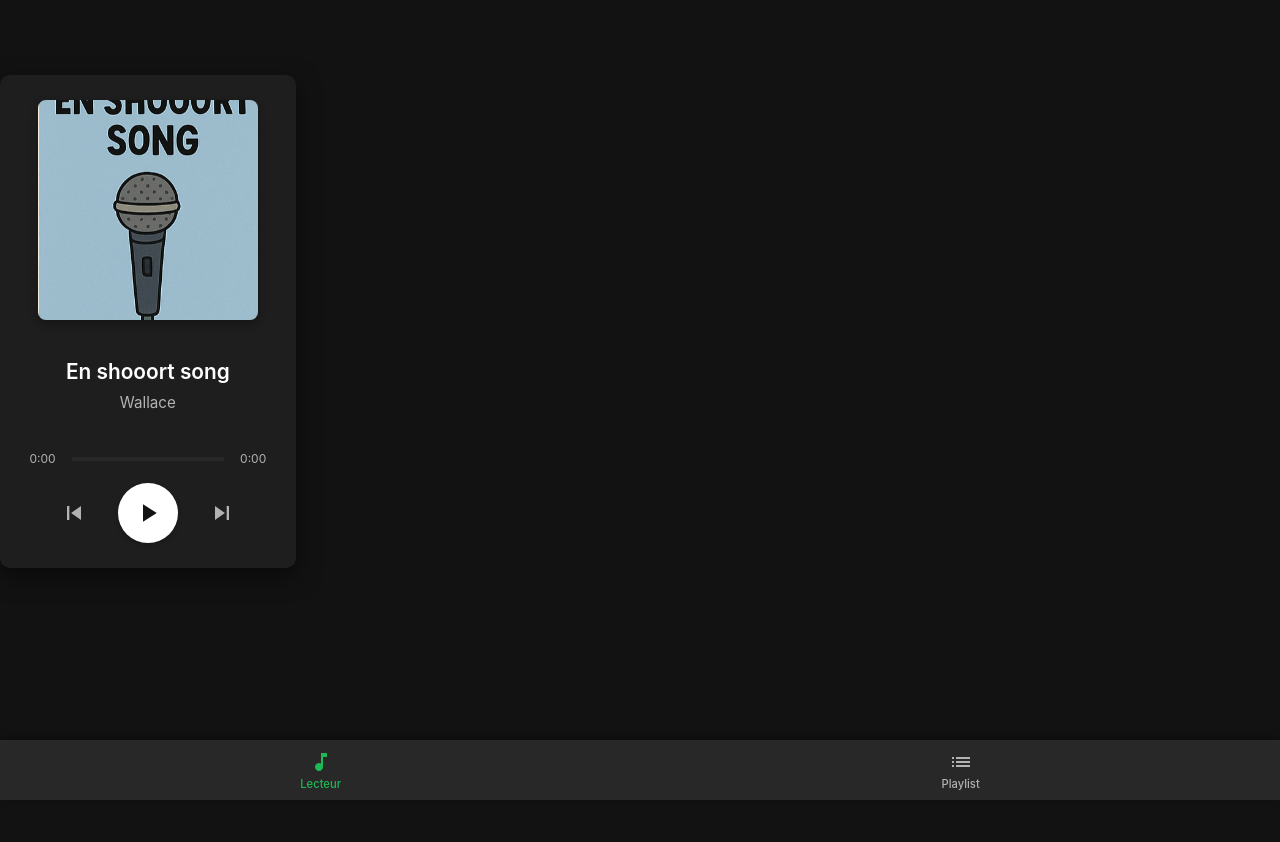
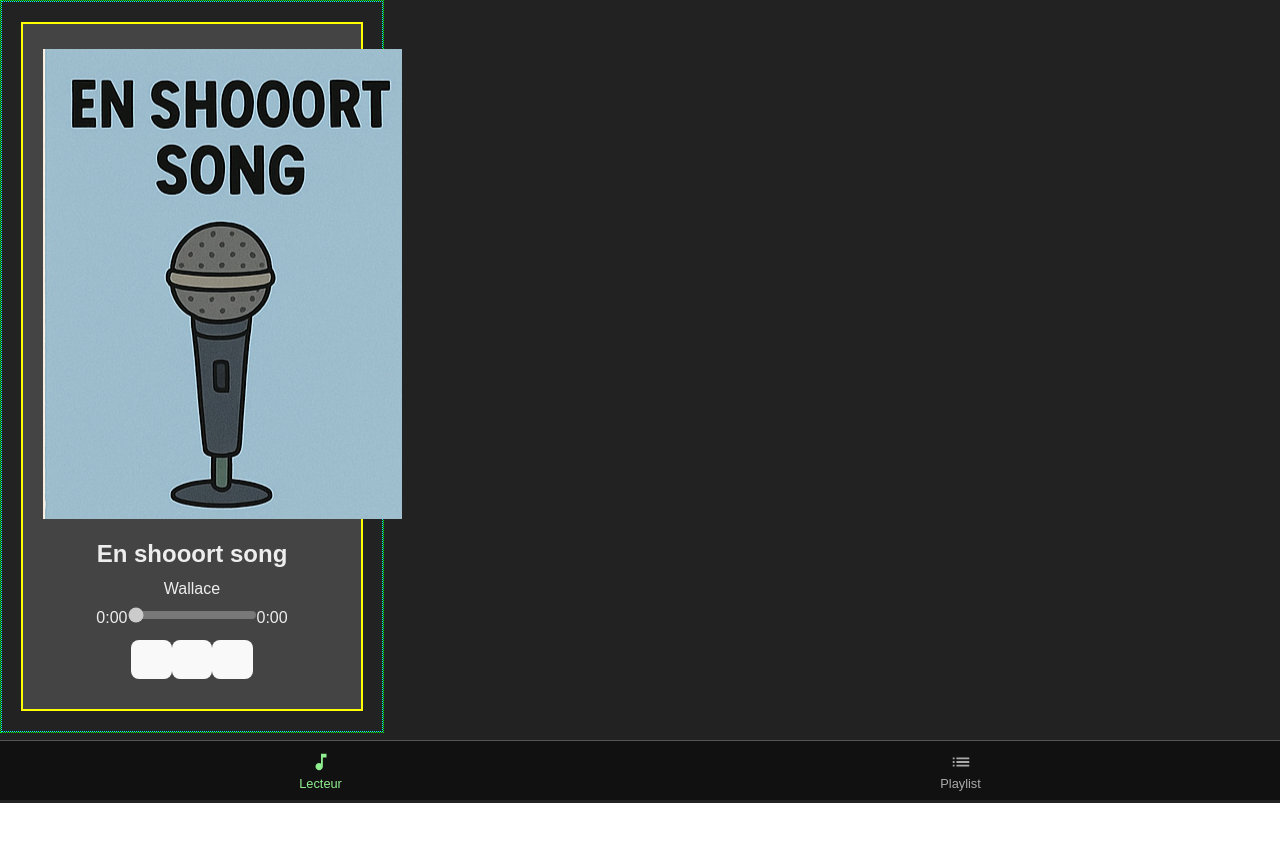
Before and after one commit to WallaceLaMenace/mon_lecteur_musical, a React (Vite) app: page / in a window 1280 px wide. Shown: the top 842 px of the page. After the commit the page ends 803 px from the top, so only its background shows below. Built offline with nearby package versions, Linux system fonts and the light colour scheme.

Commit message:
test minimal centrage

```diff
--- a/src/App.css
+++ b/src/App.css
@@ -1,352 +1,100 @@
-/* src/App.css */
+/* src/App.css - VERSION MINIMALE POUR TESTER LE CENTRAGE */
 
-/* Variables de couleur */
-:root {
-  --spotify-black: #121212;
-  --spotify-dark-gray: #1e1e1e;
-  --spotify-gray: #282828;
-  --spotify-light-gray: #b3b3b3;
-  --spotify-white: #ffffff;
-  --spotify-green: #1DB954;
+/* Reset simple et box-sizing */
+* {
+  box-sizing: border-box;
+  margin: 0;
+  padding: 0;
 }
 
 body {
-  font-family: -apple-system, BlinkMacSystemFont, 'Segoe UI', Roboto, Oxygen, Ubuntu, Cantarell, 'Open Sans', 'Helvetica Neue', sans-serif;
-  background-color: var(--spotify-black);
-  color: var(--spotify-white);
-  /* Retiré display:flex et align/justify-items d'ici, géré par app-wrapper */
+  font-family: sans-serif; /* Police simple par défaut */
+  background-color: #222; /* Fond sombre simple */
+  color: #eee; /* Texte clair simple */
   min-height: 100vh;
-  margin: 0;
-  /* Important: Espace en bas pour la barre de navigation fixe */
-  padding-bottom: 70px; /* Hauteur de la barre + un peu de marge */
+  /* Espace en bas pour la barre de navigation fixe */
+  padding-bottom: 70px; /* Hauteur de la nav + marge */
 }
 
 /* Conteneur global */
 .app-wrapper {
   width: 100%;
   display: flex;
-  flex-direction: column; /* Aligne le contenu et la nav verticalement */
-  min-height: calc(100vh - 70px); /* Hauteur minimum pour le contenu au-dessus de la nav */
+  flex-direction: column;
+  min-height: calc(100vh - 70px);
+  border: 1px dotted lime; /* Bordure pour visualiser */
 }
 
-/* Conteneur du contenu principal (lecteur ou liste) */
+/* Conteneur du contenu principal */
 .main-content {
-  display: grid;
-  place-items: center;
-  padding: 20px 0; /* Ajoute un peu d'air en haut/bas */
+  width: 100%;
+  display: grid;          /* Utilise Grid */
+  place-items: center;  /* Centre l'enfant horizontalement et verticalement */
+  flex-grow: 1;           /* Prend la hauteur disponible */
+  padding: 20px 0;
+  border: 1px dotted cyan; /* Bordure pour visualiser */
 }
 
 /* Conteneur de la vue Lecteur */
 .player-container {
-  background-color: var(--spotify-dark-gray);
-  padding: 25px;
-  border-radius: 10px;
-  box-shadow: 0 8px 24px rgba(0, 0, 0, 0.5);
-  text-align: center;
   width: 90%;
-  max-width: 380px;
-  display: flex;
-  flex-direction: column;
-  align-items: center;
-  /* Retiré : position: relative; et padding-top: 50px; */
-  margin-top: 20px;    /* Marge en haut */
-  margin-bottom: 20px; /* Marge en bas */
-  margin-left: auto;   /* Marge gauche automatique */
-  margin-right: auto;  /* Marge droite automatique */
+  max-width: 380px;      /* Largeur limitée */
+  padding: 20px;         /* Padding intérieur */
+  border: 2px solid yellow; /* Bordure pour visualiser */
+  background-color: #444; /* Fond simple pour le voir */
+  text-align: center;      /* Centre le texte à l'intérieur */
+  /* margin: auto; est inutile si place-items: center fonctionne sur le parent */
 }
 
-.cover-art img {
-  width: 220px;
-  height: 220px;
-  object-fit: cover;
-  border-radius: 8px;
-  margin-bottom: 20px;
-  box-shadow: 0 4px 10px rgba(0,0,0, 0.3);
-}
-
-.track-info h2 {
-  margin: 10px 0 5px;
-  font-size: 1.3em;
-  color: var(--spotify-white);
-  font-weight: 600;
-}
-
-.track-info p {
-  margin: 0 0 20px;
-  font-size: 0.95em;
-  color: var(--spotify-light-gray);
-}
-
-/* Zone des contrôles dans la vue Lecteur */
-.player-controls-area {
-    width: 100%;
-    margin-top: 15px; /* Espace au dessus de la barre de progression */
-}
-
-.progress-bar {
-  width: 100%;
-  display: flex;
-  align-items: center;
-  justify-content: space-between;
-  margin-bottom: 10px;
-  gap: 10px;
-}
-
-.progress-bar input[type="range"] {
-  flex-grow: 1;
-  cursor: pointer;
-  height: 4px;
-  background: var(--spotify-gray);
-  border-radius: 5px;
-  appearance: none;
-  -webkit-appearance: none;
-  outline: none;
-}
-
-.progress-bar input[type="range"]::-webkit-slider-runnable-track {
-  height: 4px;
-  border-radius: 5px;
-  background: linear-gradient(to right, var(--spotify-green) 0%, var(--spotify-green) var(--progress-percent, 0%), var(--spotify-gray) var(--progress-percent, 0%), var(--spotify-gray) 100%);
-}
-
-.progress-bar input[type="range"]::-moz-range-progress {
-  background-color: var(--spotify-green);
-  height: 4px;
-  border-radius: 5px;
-}
-.progress-bar input[type="range"]::-moz-range-track {
-  background-color: var(--spotify-gray);
-  height: 4px;
-  border-radius: 5px;
-}
-
-.progress-bar input[type="range"]::-webkit-slider-thumb {
-  appearance: none;
-  -webkit-appearance: none;
-  width: 14px;
-  height: 14px;
-  background: var(--spotify-white);
-  border-radius: 50%;
-  cursor: pointer;
-  margin-top: -5px;
-  box-shadow: 0 1px 3px rgba(0,0,0,0.3);
-  opacity: 0;
-  transition: opacity 0.2s ease-in-out;
-}
-.progress-bar input[type="range"]::-moz-range-thumb {
-  width: 14px;
-  height: 14px;
-  background: var(--spotify-white);
-  border-radius: 50%;
-  cursor: pointer;
-  border: none;
-  opacity: 0;
-  transition: opacity 0.2s ease-in-out;
-}
-
-.progress-bar:hover input[type="range"]::-webkit-slider-thumb,
-.progress-bar input[type="range"]:focus::-webkit-slider-thumb {
-  opacity: 1;
-}
-.progress-bar:hover input[type="range"]::-moz-range-thumb,
-.progress-bar input[type="range"]:focus::-moz-range-thumb {
-  opacity: 1;
-}
-
-.progress-bar span {
-  font-size: 0.75em;
-  color: var(--spotify-light-gray);
-  min-width: 35px;
-  text-align: center;
-}
-
-/* Styles des boutons Préc/Suivant/Play */
-.controls {
-  display: flex;
-  justify-content: center;
-  align-items: center;
-  gap: 25px;
-  margin-top: 15px;
-  width: 100%;
-}
-
-.controls button {
-  background: none;
-  border: none;
-  color: var(--spotify-light-gray);
-  cursor: pointer;
-  padding: 5px;
-  transition: color 0.2s ease, transform 0.1s ease;
-  display: flex;
-  justify-content: center;
-  align-items: center;
-}
-
-/* Taille icônes Précédent / Suivant */
-.controls button:not(.play-pause-btn) svg {
-  width: 28px; /* Taille ajustée comme demandé */
-  height: 28px;
-  fill: currentColor;
-}
-
-/* Correction de l'erreur de syntaxe ici (accolade manquante) */
-.controls button:hover:not(:disabled) {
-  color: var(--spotify-white);
-} /* <<-- Accolade fermante ajoutée ici */
-
-.controls button:active:not(:disabled) {
-  transform: scale(0.92);
-}
-
-.controls button:disabled {
-  color: var(--spotify-gray);
-  cursor: not-allowed;
-}
-
-/* Style spécifique bouton Play/Pause (Vérifier/Ajuster tailles) */
-.controls .play-pause-btn {
-  background-color: var(--spotify-white);
-  color: var(--spotify-black);
-  border-radius: 50%;
-  width: 60px;  /* Taille comme demandé */
-  height: 60px; /* Taille comme demandé */
-  box-shadow: 0 2px 5px rgba(0,0,0,0.2);
-  transition: background-color 0.2s ease, transform 0.1s ease;
-  display: flex; /* Assure centrage SVG */
-  justify-content: center;
-  align-items: center;
-}
-
-.controls .play-pause-btn svg {
-  width: 30px; /* Taille SVG dans Play/Pause */
-  height: 30px;
-  fill: var(--spotify-black);
-}
-
-.controls .play-pause-btn:hover:not(:disabled) {
-  background-color: #f0f0f0;
-  color: var(--spotify-black);
-  transform: scale(1.05);
-}
-.controls .play-pause-btn:active:not(:disabled) {
-  transform: scale(0.95);
-  background-color: #e0e0e0;
-}
-
-/* --- STYLES POUR LA VUE LISTE --- */
-
-/* Conteneur spécifique pour la vue playlist */
+/* Conteneur de la vue Playlist */
 .playlist-view-container {
   width: 90%;
-  max-width: 500px; /* Peut être plus large que le lecteur */
-  padding: 0 10px; /* Ajuste le padding si nécessaire */
-  /* Pas de fond spécifique, prend celui du body */
+  max-width: 500px;      /* Largeur limitée */
+  padding: 20px;
+  border: 2px solid magenta;/* Bordure pour visualiser */
+  background-color: #333;  /* Fond simple pour le voir */
+  text-align: center;
+  /* Styles pour la liste à l'intérieur (basique) */
 }
-
-.playlist-title {
-  color: var(--spotify-white);
-  font-size: 1.2em;
-  margin-top: 0; /* Pas de marge haute si c'est le premier élément */
-  margin-bottom: 15px;
-  font-weight: 600;
-  width: 100%;
-  text-align: center;
+.playlist-view-container .playlist-list {
+  max-height: calc(100vh - 200px); /* Hauteur max basique */
+  overflow-y: auto;
+  text-align: left; /* Aligner le texte de la liste à gauche */
+  border: 1px solid white; /* Voir la zone de liste */
+  margin-top: 10px;
 }
-
-.playlist-list {
-  width: 100%;
-  max-height: calc(100vh - 140px); /* Hauteur = hauteur écran - padding body - hauteur nav - marge titre */
-  overflow-y: auto;
-  scrollbar-width: thin;
-  scrollbar-color: var(--spotify-gray) transparent;
+.playlist-view-container .playlist-item {
+  padding: 5px;
+  border-bottom: 1px solid #555;
+  cursor: pointer;
 }
-.playlist-list::-webkit-scrollbar { width: 8px; }
-.playlist-list::-webkit-scrollbar-track { background: transparent; }
-.playlist-list::-webkit-scrollbar-thumb { background-color: var(--spotify-gray); border-radius: 4px; }
-
-.playlist-item {
-  display: flex;
-  align-items: center;
-  padding: 8px 10px;
-  margin-bottom: 5px;
-  cursor: pointer;
-  border-radius: 4px;
-  transition: background-color 0.2s ease;
-  text-align: left;
+.playlist-view-container .playlist-item:hover {
+  background-color: #555;
 }
-
-.playlist-item:hover { background-color: var(--spotify-gray); }
-
-.playlist-item.playing { background-color: rgba(40, 40, 40, 0.8); }
-
-.playlist-item-cover {
-  width: 40px;
-  height: 40px;
-  object-fit: cover;
-  border-radius: 4px;
-  margin-right: 12px;
-  flex-shrink: 0;
-}
-
-.playlist-item-info {
-  display: flex;
-  flex-direction: column;
-  flex-grow: 1;
-  overflow: hidden;
-}
-
-.playlist-item-title {
-  color: var(--spotify-white);
-  font-size: 0.9em;
-  font-weight: 500;
-  white-space: nowrap;
-  overflow: hidden;
-  text-overflow: ellipsis;
-}
-
-.playlist-item-artist {
-  color: var(--spotify-light-gray);
-  font-size: 0.8em;
-  white-space: nowrap;
-  overflow: hidden;
-  text-overflow: ellipsis;
-}
-
-.playing-indicator {
-  width: 20px;
-  height: 20px;
-  margin-left: 10px;
-  flex-shrink: 0;
-}
-.playing-indicator.paused path { fill: var(--spotify-light-gray); }
-
-.playlist-empty {
-  color: var(--spotify-light-gray);
-  padding: 20px;
-  text-align: center;
+.playlist-view-container .playlist-item-cover {
+  display: none; /* Masquer l'image pour ce test minimal */
 }
 
 
-/* --- NOUVEAUX STYLES POUR LA NAVIGATION EN BAS --- */
-
+/* Barre de navigation en bas */
 .bottom-nav {
   position: fixed;
   bottom: 0;
   left: 0;
   width: 100%;
   height: 60px;
-  background-color: var(--spotify-gray);
+  background-color: #111; /* Fond très sombre */
   display: flex;
   justify-content: space-around;
   align-items: center;
-  box-shadow: 0 -2px 10px rgba(0, 0, 0, 0.3);
+  border-top: 1px solid #555; /* Ligne de séparation */
   z-index: 100;
 }
 
 .nav-button {
   background: none;
   border: none;
-  color: var(--spotify-light-gray);
+  color: #aaa; /* Gris simple */
   cursor: pointer;
   flex-grow: 1;
   height: 100%;
@@ -354,111 +102,28 @@ body {
   flex-direction: column;
   justify-content: center;
   align-items: center;
-  font-size: 0.7em;
-  padding: 5px 0;
-  transition: color 0.2s ease;
+  font-size: 0.8em;
 }
 
 .nav-button svg {
-  width: 24px;
-  height: 24px;
+  width: 22px;
+  height: 22px;
   margin-bottom: 3px;
-  fill: currentColor; /* Hérite la couleur du bouton */
+  fill: currentColor;
 }
 
-.nav-button:hover {
-  color: var(--spotify-white);
+.nav-button.active {
+  color: lightgreen; /* Couleur simple pour actif */
 }
 
-/* Style du bouton actif dans la nav */
-.nav-button.active {
-  color: var(--spotify-green); /* Applique la couleur verte */
+/* Supprimer tous les styles spécifiques (boutons, progress bar, etc.) pour ce test */
+.cover-art img,
+.track-info h2,
+.track-info p,
+.player-controls-area,
+.progress-bar,
+.controls button {
+   /* Pas de styles spécifiques pour l'instant */
+   /* Juste pour que ça ne perturbe pas le layout */
+   margin: 5px 0;
 }
-.nav-button.active:hover {
-  color: #1fdf64; /* Optionnel: légère variation au survol */
-}
-
-
-/* --- SUPPRESSION DES ANCIENS STYLES --- */
-/* Les règles pour .toggle-view-btn ont été supprimées */
-
-
-/* --- AJUSTEMENTS RESPONSIVE --- */
-
-@media (max-width: 480px) {
-  /* Ajuster le padding du body pour la nav */
-   body {
-      padding-bottom: 65px; /* Un peu plus si besoin */
-   }
-   .app-wrapper {
-      padding-bottom: 0; /* Le padding est sur le body */
-   }
-   .main-content {
-      padding: 10px 0; /* Moins de padding vertical */
-   }
-
-  .player-container {
-    width: 100%; /* Prend toute la largeur */
-    max-width: none; /* Pas de max-width */
-    min-height: calc(100vh - 65px); /* Prend hauteur restante */
-    border-radius: 0;
-    justify-content: center; /* Centre verticalement approx */
-    padding: 20px 15px;
-    box-sizing: border-box;
-    margin: 0; /* Pas de marge verticale sur mobile */
-    style={{ border: '3px solid red', marginLeft: 'auto', marginRight: 'auto' }}
-  }
-  .cover-art img {
-    width: 65vw;
-    height: 65vw;
-  }
-   .track-info h2 { font-size: 1.2em; }
-   .track-info p { font-size: 0.9em; }
-
-  /* Ajuster taille des contrôles pour mobile si besoin */
-   .controls .play-pause-btn {
-     width: 65px;
-     height: 65px;
-   }
-   .controls .play-pause-btn svg {
-     width: 32px;
-     height: 32px;
-   }
-    .controls button:not(.play-pause-btn) svg {
-       width: 30px; /* Taille Préc/Suivant mobile */
-       height: 30px;
-   }
-
-   /* Ajustement playlist sur mobile */
-    .playlist-view-container {
-        width: 100%;
-        max-width: none;
-        padding: 15px;
-        margin-top: 0;
-        height: calc(100vh - 65px); /* Prend toute la hauteur dispo */
-        display: flex;
-        flex-direction: column;
-    }
-     .playlist-view-container .playlist-list {
-        max-height: none; /* Pas de max-height fixe */
-        flex-grow: 1; /* Prend l'espace restant */
-        margin-bottom: 0; /* Pas de marge en bas */
-     }
-      .playlist-title {
-          margin-top: 5px;
-          margin-bottom: 10px;
-          font-size: 1.1em;
-      }
-
-   /* Ajustement nav mobile */
-    .bottom-nav {
-        height: 60px; /* Garder la même hauteur ou ajuster */
-    }
-     .nav-button svg {
-        width: 22px;
-        height: 22px;
-    }
-    .nav-button span {
-       font-size: 0.65em; /* Texte encore plus petit si besoin */
-    }
-}
```
